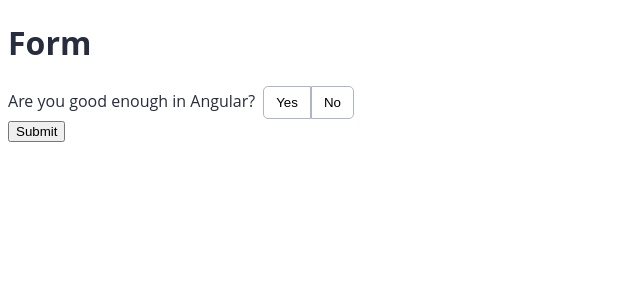
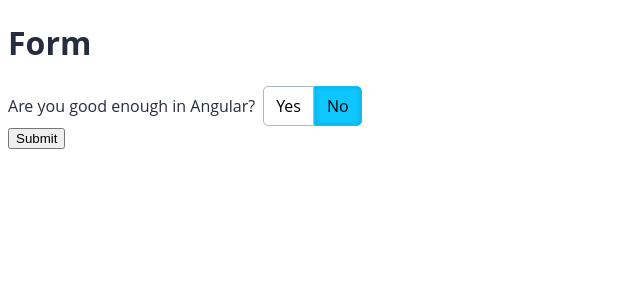
Before and after one commit to glacykm11/angular-componentes-com-acessibilidade, an Angular app: page / in a window 1280 px wide. Shown: the top 300 px of the page, without its empty margins (0-640 px from the left). Built offline with nearby package versions, Linux system fonts and the light colour scheme.

Commit message:
Alternativa utilizando html semantico

```diff
--- a/src/app/shared/components/yes-no-button-group/yes-no-button-group.component.html
+++ b/src/app/shared/components/yes-no-button-group/yes-no-button-group.component.html
@@ -1,4 +1,28 @@
-<div
+<div class="button-group" role="radiogroup" [attr.aria-label]="label">
+  <label>{{ label }}</label>
+  <div class="radio">
+    <input
+    [attr.id]="id + '-yes'"
+    type="radio"
+    [attr.name]="id"
+    [attr.checked]="value === options.YES"
+    (change)="activate(options.YES)"
+    >
+    <label [attr.for]="id + '-yes'" class="button button-yes">Yes</label>
+  </div>
+  <div class="radio">
+    <input
+    [attr.id]="id + '-no'"
+    type="radio"
+    [attr.name]="id"
+    [attr.checked]="value === options.NO"
+    (change)="activate(options.NO)"
+    >
+    <label [attr.for]="id + '-no'" class="button button-no">No</label>
+  </div>
+</div>
+
+<!-- <div
   class="button-group"
   role="radiogroup"
   [attr.aria-labelledby]="id"
@@ -33,4 +57,4 @@
   >
     No
   </button>
-</div>
+</div> -->
--- a/src/app/shared/components/yes-no-button-group/yes-no-button-group.component.scss
+++ b/src/app/shared/components/yes-no-button-group/yes-no-button-group.component.scss
@@ -27,3 +27,25 @@
         }
     }
 }
+
+.button-group {
+    .radio {
+        position: relative;
+        display: inline-block;
+        input {
+            opacity: 0;
+            position: absolute;
+            top: 25%;
+            left: 25%;
+            &:focus + label {
+                outline: solid 1px #272c3f;
+            }
+            &:checked+ label {
+                @extend .button-pressed;
+            }
+        }
+        label {
+            display: block;
+        }
+    }
+}
```
